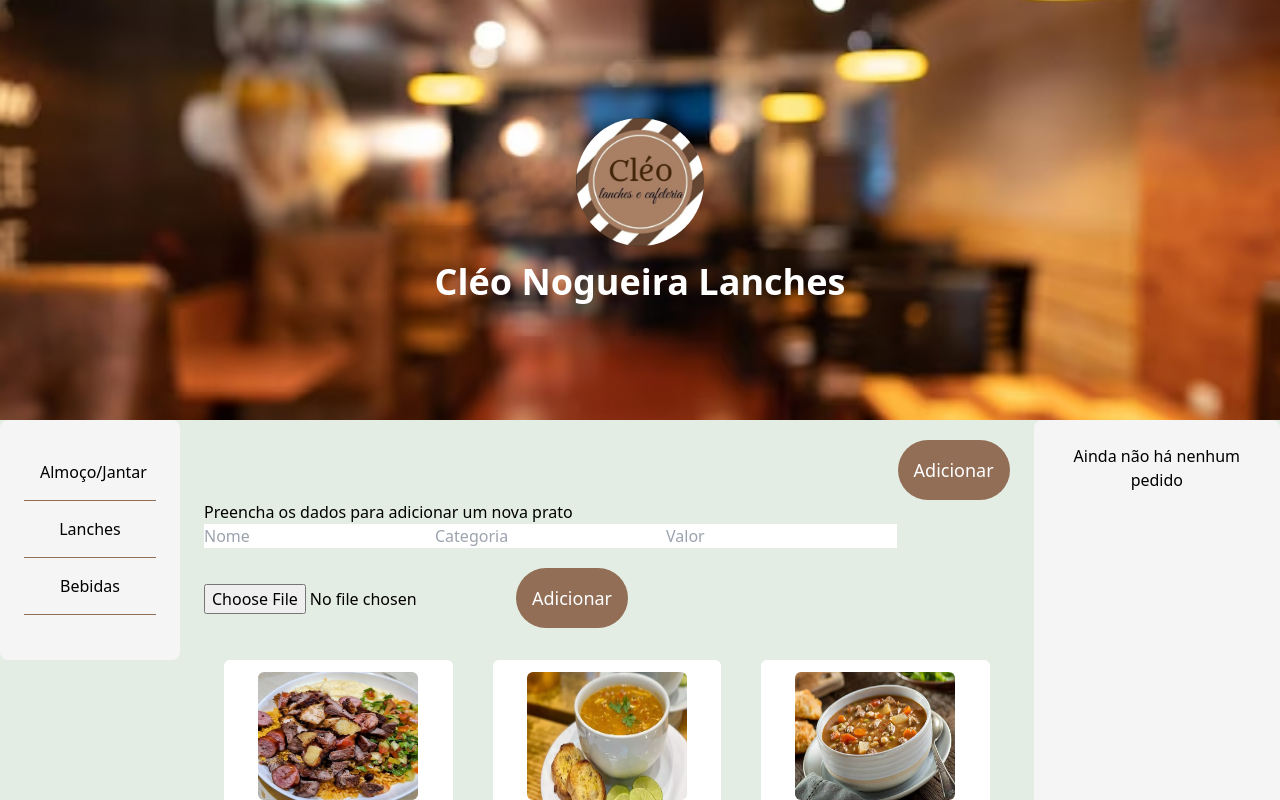
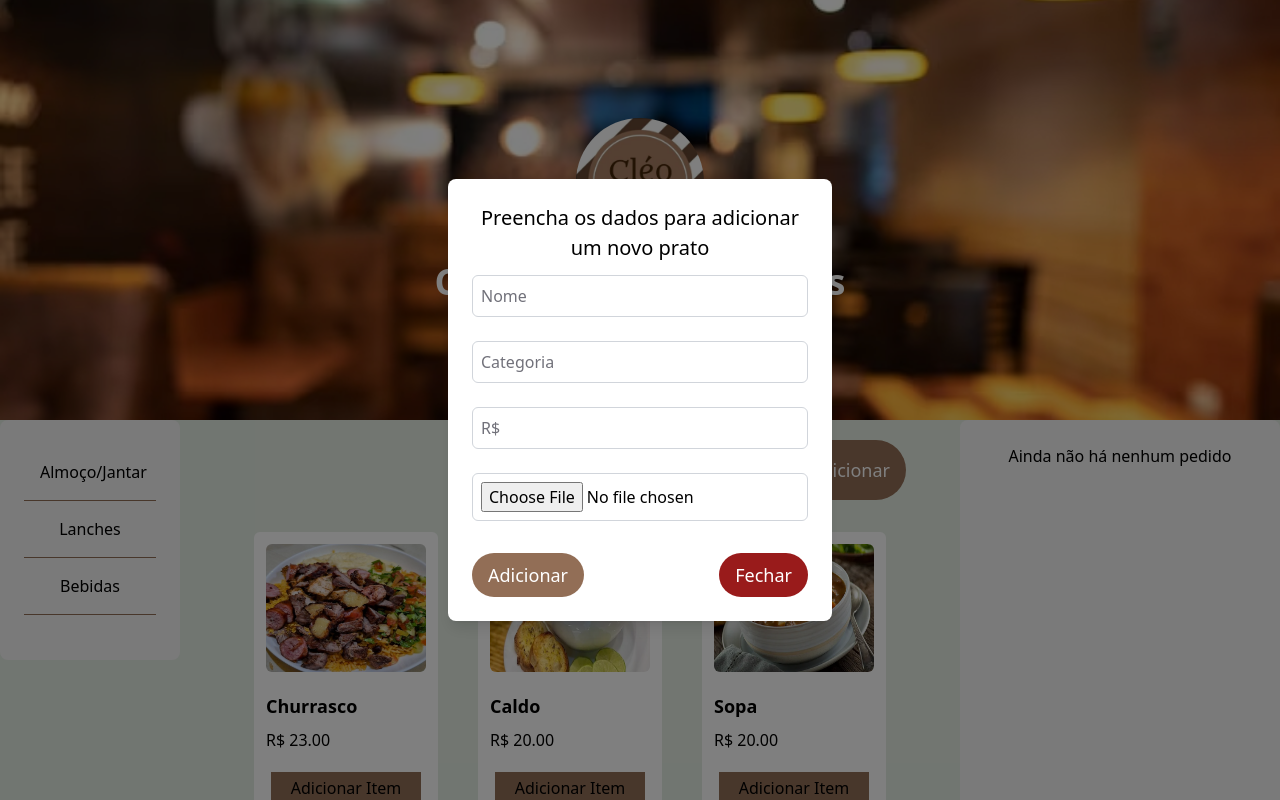
Before and after one commit to ArianNogueira/Snacks-Interface, a Next.js app: page / in a window 1280 px wide. Both pictures are taken after a click on the button "Adicionar". Shown: the top 800 px of the page. Built offline with nearby package versions, Linux system fonts and the light colour scheme.

Commit message:
Update ModalDish

```diff
--- a/src/components/ModalDish.tsx
+++ b/src/components/ModalDish.tsx
@@ -1,5 +1,6 @@
 "use client"
 
+import { adiconarDishes } from "@/store/reduceres/dishesSlice"
 import { useState } from "react"
 
 interface Infos {
@@ -9,42 +10,59 @@
     image: string
 }
 
-export function ModalDish() {
+interface ModalClose {
+    closeModal: () => void;
+}
+
+export function ModalDish({ closeModal }: ModalClose) {
     // const [infoDIsh, setInfoDIsh] = useState([""]);
 
     return (
-        <div>
-            <h2>Preencha os dados para adicionar um nova prato</h2>
+        <div className="flex flex-col items-center justify-center fixed top-0 left-0 w-full h-full z-50 bg-black bg-opacity-50" onClick={closeModal}>
+            <div className="max-w-96 bg-white p-6 rounded-lg shadow-lg" onClick={(e) => e.stopPropagation()}>
+                <h2 className="text-center text-[20px] font-medium">Preencha os dados para adicionar um novo prato</h2>
                 <input
+                    className="w-full p-2 my-3 rounded-md placeholder:text-zinc-500 border border-gray-300"
                     required
                     type="text"
                     placeholder="Nome"
                     // onChange={(e) => }
                 />
                 <input
+                    className="w-full p-2 my-3 rounded-md placeholder:text-zinc-500 border border-gray-300"
                     required
                     type="text"
                     placeholder="Categoria"
                     // onChange={(e) => }
                 />
                 <input
+                    className="w-full p-2 my-3 rounded-md placeholder:text-zinc-500 border border-gray-300"
                     required
                     type="number"
-                placeholder="Valor"
+                    placeholder="R$"
                     // onChange={(e) => }
                 />
                 <input
+                    className="w-full p-2 my-3 rounded-md placeholder:text-zinc-500 border border-gray-300"
                     required
                     type="file"
                     // onChange={(e) => }
                 />
-
+                <div className="flex justify-between ">
                     <button
-                className='bg-[#926e56] p-4 text-lg text-white rounded-full mt-5 hover:text-amber-950 duration-300 ease-in text'
+                        className='bg-[#926e56] px-4 py-2 text-lg text-white rounded-full mt-5 hover:text-amber-950 duration-300 ease-in text'
                         // onClick={() => dispatch(adiconarDishes())}
                     >
                         Adicionar
                     </button>
+                    <button
+                        className="bg-red-800 px-4 py-2 text-lg text-white rounded-full mt-5 hover:text-amber-950 duration-300 ease-in text"
+                        onClick={closeModal}
+                    >
+                        Fechar
+                    </button>
+                </div>
+            </div>
         </div>
     )
 }
```
Lines whose indentation alone changed are shown as unchanged.
